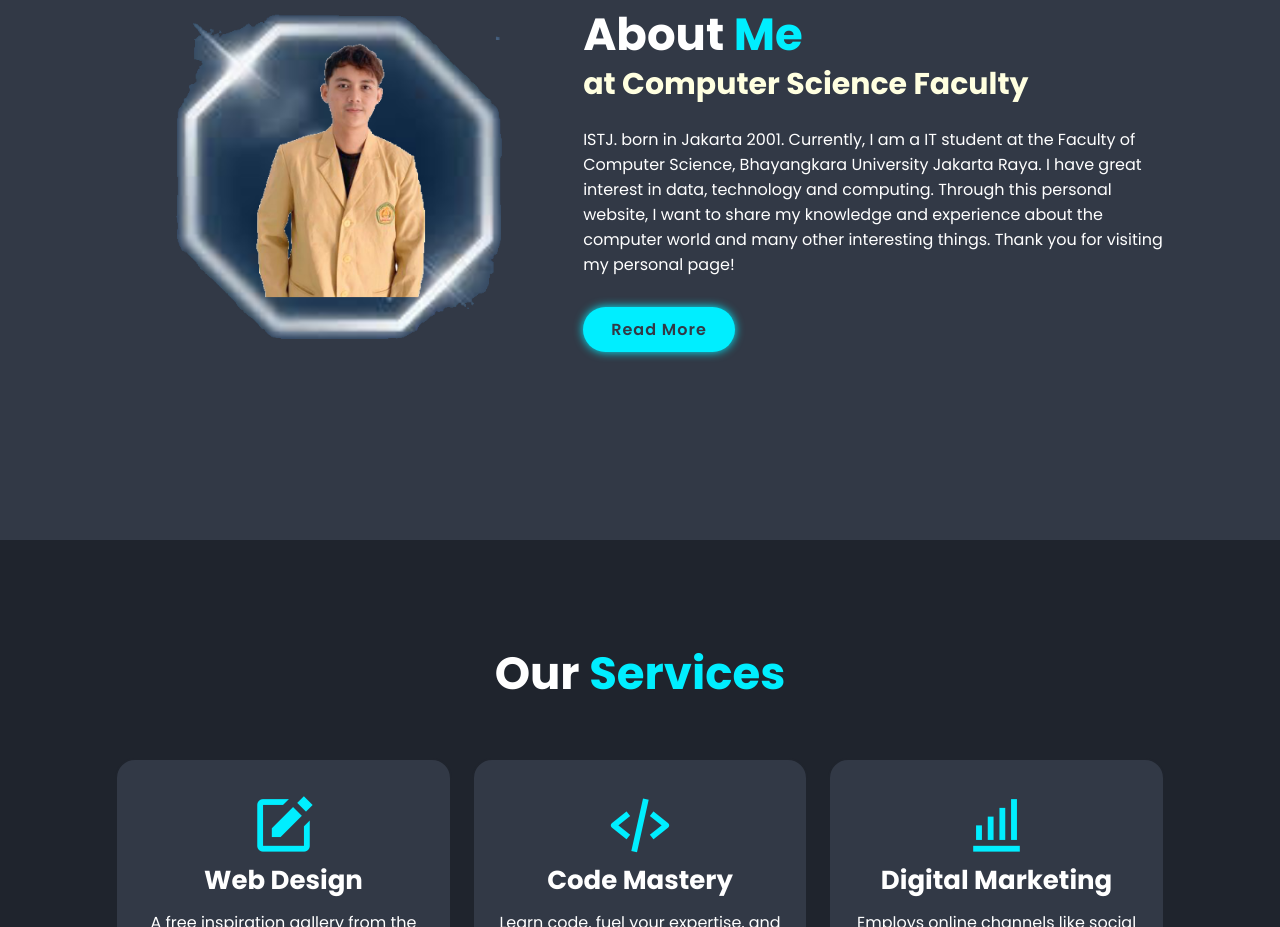
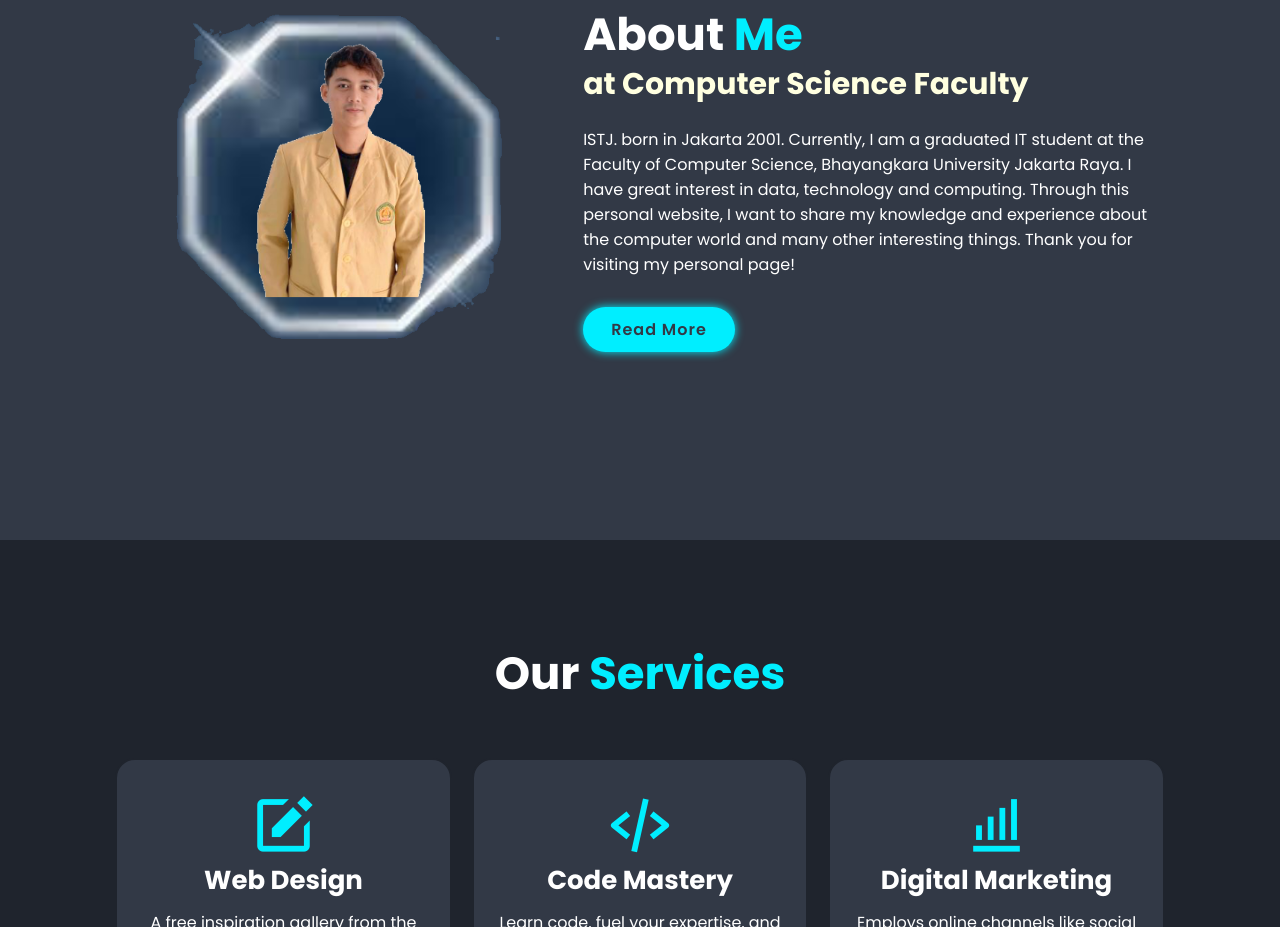
Before and after one commit to itsmarmot/web, a plain HTML site: page index.html in a window 1280 px wide. Shown: the part 1060-1987 px from the top of the page. Drawn offline with nearby package versions, Linux system fonts and the light colour scheme.

Commit message:
Update index.html

```diff
--- a/index.html
+++ b/index.html
@@ -64,7 +64,7 @@
       <div class="about-content">
         <h2 class="heading">About <span>Me</span></h2>
         <h3><span></span></h3>
-        <p>ISTJ. born in Jakarta 2001. Currently, I am a IT student at the Faculty of Computer Science,
+        <p>ISTJ. born in Jakarta 2001. Currently, I am a graduated IT student at the Faculty of Computer Science,
           Bhayangkara University Jakarta Raya. I have great interest in data, technology and computing. Through this personal website, I want to share my knowledge and experience about the computer world and many other interesting things.
           Thank you for visiting my personal page!</p>
         <a href="about.html" class="btn">Read More</a>
```
